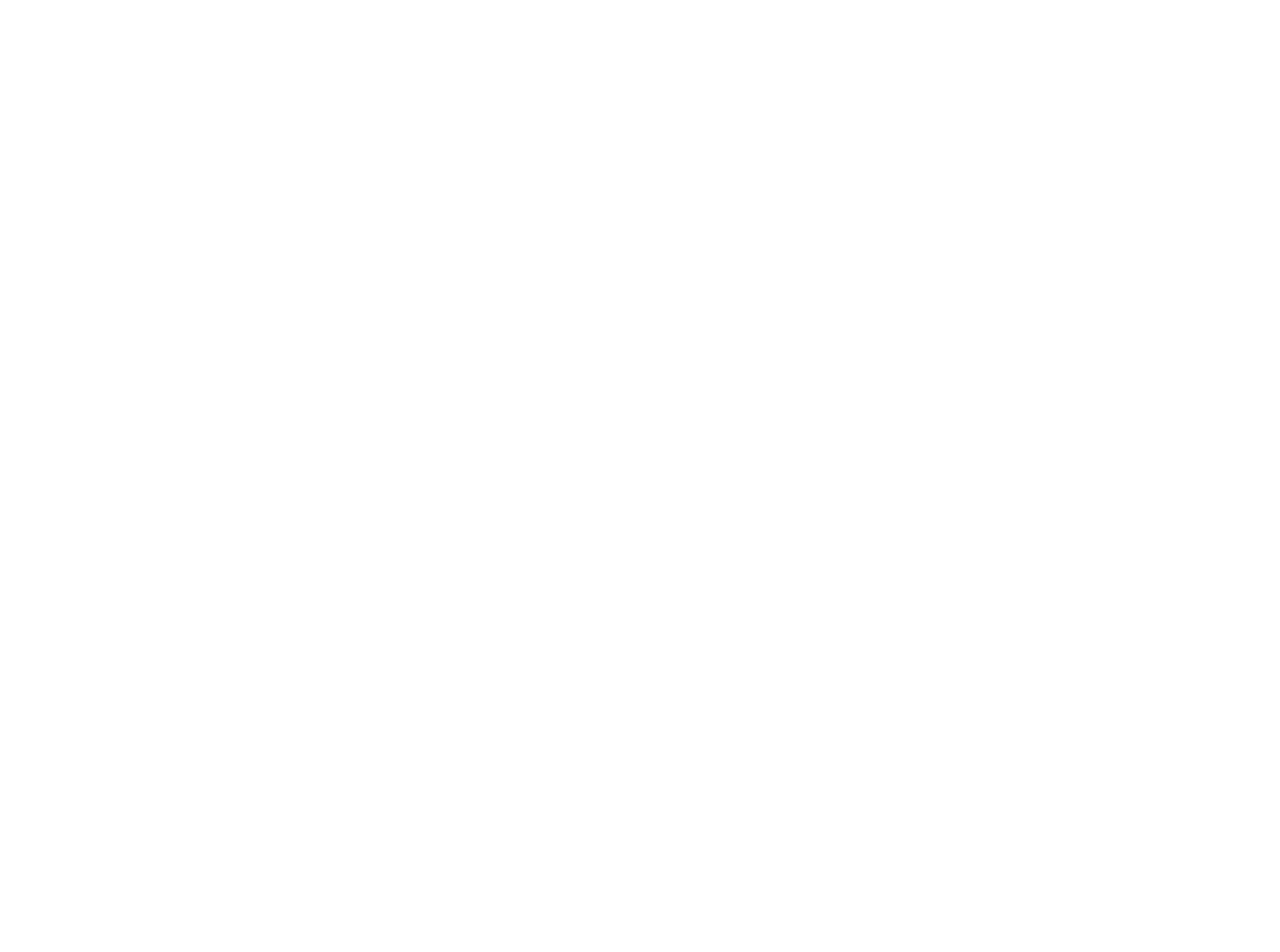
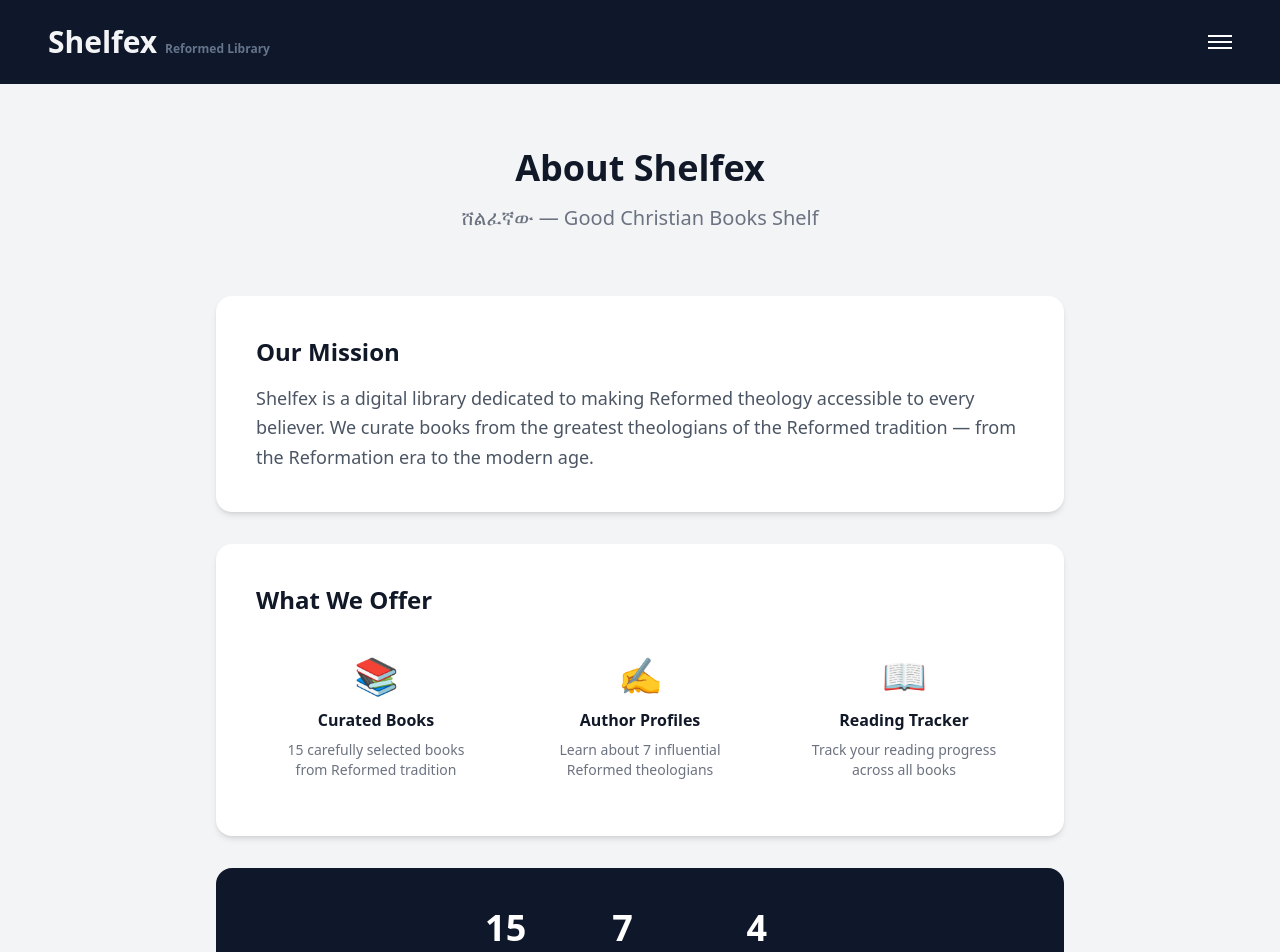
Before and after one commit to Joel3100/shelfex, a React (Vite) app: page /about in a window 1280 px wide. Before the commit this address had no page. Shown: the top 952 px of the page. Before the commit the page ends 800 px from the top, so only its background shows below. Built offline with nearby package versions, Linux system fonts and the light colour scheme.

Commit message:
Add About and Contact pages

```diff
--- a/src/App.jsx
+++ b/src/App.jsx
@@ -3,9 +3,10 @@
 import LibraryPage from "./pages/LibraryPage";
 import BookDetailPage from "./pages/BookDetailPage";
 import Navbar from "./components/layout/Navbar";
-import Footer from "./components/layout/Footer";
 import AuthorPage from "./pages/AuthorPage";
 import LandingPage from "./pages/LandingPage";
+import AboutPage from "./pages/AboutPage";
+import ContactPage from "./pages/ContactPage";
 
 function App() {
   return (
@@ -16,6 +17,8 @@
           <Route path="/library" element={<LibraryPage />} />
           <Route path="/book/:id" element={<BookDetailPage />} />
           <Route path="/author/:id" element={<AuthorPage />} />
+          <Route path="/about" element={<AboutPage />} />
+          <Route path="/contact" element={<ContactPage />} />
         </Routes>
       </BrowserRouter>
     </ReadingStatusProvider>
--- a/src/components/layout/Navbar.jsx
+++ b/src/components/layout/Navbar.jsx
@@ -66,13 +66,6 @@
             >
               ✉️ Contact
             </Link>
-            <Link
-              to="/signup"
-              onClick={() => setIsOpen(false)}
-              className="block px-4 py-2 text-gray-900 hover:text-gray-400"
-            >
-              👤 Sign Up
-            </Link>
           </div>
         )}
       </div>
--- a/src/pages/AboutPage.jsx
+++ b/src/pages/AboutPage.jsx
@@ -0,0 +1,82 @@
+import Navbar from "../components/layout/Navbar";
+import Footer from "../components/layout/Footer";
+
+export default function AboutPage() {
+  return (
+    <div className="min-h-screen bg-gray-100">
+      <Navbar />
+
+      <div className="max-w-4xl px-6 py-16 mx-auto">
+        {/* Hero */}
+        <div className="mb-16 text-center">
+          <h1 className="mb-4 text-4xl font-bold text-gray-900">
+            About Shelfex
+          </h1>
+          <p className="text-xl text-gray-500">
+            ሸልፈኛው — Good Christian Books Shelf
+          </p>
+        </div>
+
+        {/* Mission */}
+        <div className="p-10 mb-8 bg-white shadow-md rounded-2xl">
+          <h2 className="mb-4 text-2xl font-bold text-gray-900">Our Mission</h2>
+          <p className="text-lg leading-relaxed text-gray-600">
+            Shelfex is a digital library dedicated to making Reformed theology
+            accessible to every believer. We curate books from the greatest
+            theologians of the Reformed tradition — from the Reformation era to
+            the modern age.
+          </p>
+        </div>
+
+        {/* What We Offer */}
+        <div className="p-10 mb-8 bg-white shadow-md rounded-2xl">
+          <h2 className="mb-6 text-2xl font-bold text-gray-900">
+            What We Offer
+          </h2>
+          <div className="grid grid-cols-1 gap-6 md:grid-cols-3">
+            <div className="p-4 text-center">
+              <p className="mb-3 text-4xl">📚</p>
+              <h3 className="mb-2 font-bold text-gray-900">Curated Books</h3>
+              <p className="text-sm text-gray-500">
+                15 carefully selected books from Reformed tradition
+              </p>
+            </div>
+            <div className="p-4 text-center">
+              <p className="mb-3 text-4xl">✍️</p>
+              <h3 className="mb-2 font-bold text-gray-900">Author Profiles</h3>
+              <p className="text-sm text-gray-500">
+                Learn about 7 influential Reformed theologians
+              </p>
+            </div>
+            <div className="p-4 text-center">
+              <p className="mb-3 text-4xl">📖</p>
+              <h3 className="mb-2 font-bold text-gray-900">Reading Tracker</h3>
+              <p className="text-sm text-gray-500">
+                Track your reading progress across all books
+              </p>
+            </div>
+          </div>
+        </div>
+
+        {/* Stats */}
+        <div className="p-10 text-center bg-slate-900 rounded-2xl">
+          <div className="flex justify-center gap-16">
+            <div>
+              <p className="text-4xl font-bold text-white">15</p>
+              <p className="mt-1 text-slate-400">Books</p>
+            </div>
+            <div>
+              <p className="text-4xl font-bold text-white">7</p>
+              <p className="mt-1 text-slate-400">Authors</p>
+            </div>
+            <div>
+              <p className="text-4xl font-bold text-white">4</p>
+              <p className="mt-1 text-slate-400">Categories</p>
+            </div>
+          </div>
+        </div>
+      </div>
+      <Footer />
+    </div>
+  );
+}
--- a/src/pages/ContactPage.jsx
+++ b/src/pages/ContactPage.jsx
@@ -0,0 +1,66 @@
+import Navbar from "../components/layout/Navbar";
+import Footer from "../components/layout/Footer";
+
+export default function ContactPage() {
+  return (
+    <div className="min-h-screen bg-gray-100">
+      <Navbar />
+
+      <div className="max-w-2xl px-6 py-16 mx-auto">
+        <div className="mb-12 text-center">
+          <h1 className="mb-4 text-4xl font-bold text-gray-900">Contact Us</h1>
+          <p className="text-gray-500">We'd love to hear from you</p>
+        </div>
+
+        <div className="p-10 bg-white shadow-md rounded-2xl">
+          {/* Contact Info */}
+          <div className="mb-10 space-y-6">
+            <div className="flex items-center gap-4">
+              <span className="text-2xl">✉️</span>
+              <div>
+                <p className="font-medium text-gray-900">Email</p>
+                <p className="text-blue-600">contact@shelfex.com</p>
+              </div>
+            </div>
+            <div className="flex items-center gap-4">
+              <span className="text-2xl">📍</span>
+              <div>
+                <p className="font-medium text-gray-900">Location</p>
+                <p className="text-gray-500">Addis Ababa, Ethiopia</p>
+              </div>
+            </div>
+          </div>
+
+          <hr className="mb-10 border-gray-100" />
+
+          {/* Contact Form — UI only */}
+          <h2 className="mb-6 text-xl font-bold text-gray-900">
+            Send A Message
+          </h2>
+
+          <div className="space-y-4">
+            <input
+              type="text"
+              placeholder="Your Name"
+              className="w-full px-4 py-3 text-sm border border-gray-200 rounded-xl focus:outline-none focus:ring-2 focus:ring-blue-300"
+            />
+            <input
+              type="email"
+              placeholder="Your Email"
+              className="w-full px-4 py-3 text-sm border border-gray-200 rounded-xl focus:outline-none focus:ring-2 focus:ring-blue-300"
+            />
+            <textarea
+              placeholder="Your Message"
+              rows={5}
+              className="w-full px-4 py-3 text-sm border border-gray-200 resize-none rounded-xl focus:outline-none focus:ring-2 focus:ring-blue-300"
+            />
+            <button className="w-full py-3 font-bold text-white transition bg-slate-900 rounded-xl hover:bg-slate-800">
+              Send Message
+            </button>
+          </div>
+        </div>
+      </div>
+      <Footer />
+    </div>
+  );
+}
--- a/src/pages/LibraryPage.jsx
+++ b/src/pages/LibraryPage.jsx
@@ -26,7 +26,7 @@
         setIsLoading(false);
       })
       .catch((err) => {
-        setError("Faild to load books.");
+        setError("Failed to load books.");
         setIsLoading(false);
       });
   }, []);
```
